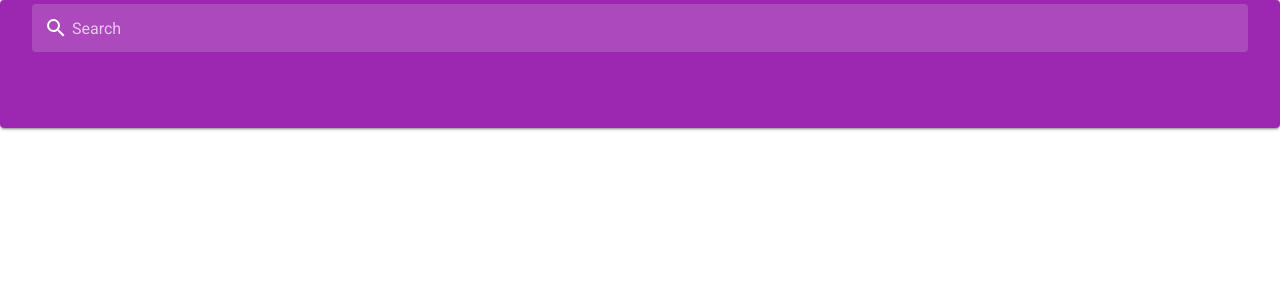
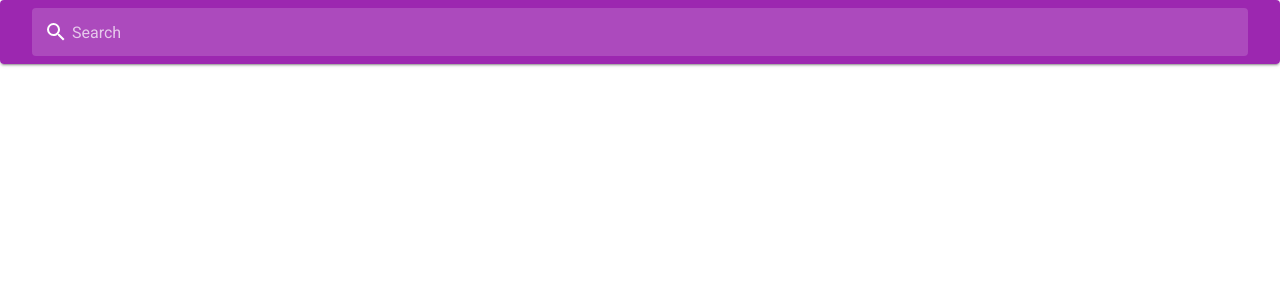
Before and after one commit to yuriechan/phoenix-reviews, a Vue app: page / in a window 1280 px wide. Shown: the top 300 px of the page. Built offline with nearby package versions, Linux system fonts and the light colour scheme.

Commit message:
tweak search bar component

```diff
--- a/src/components/SearchBar.vue
+++ b/src/components/SearchBar.vue
@@ -1,6 +1,6 @@
 <template>
     <v-card>
-        <v-toolbar color="purple" dark flat prominent>
+        <v-toolbar color="purple" dark flat>
             <v-text-field
                 class="mx-4"
                 flat
```
